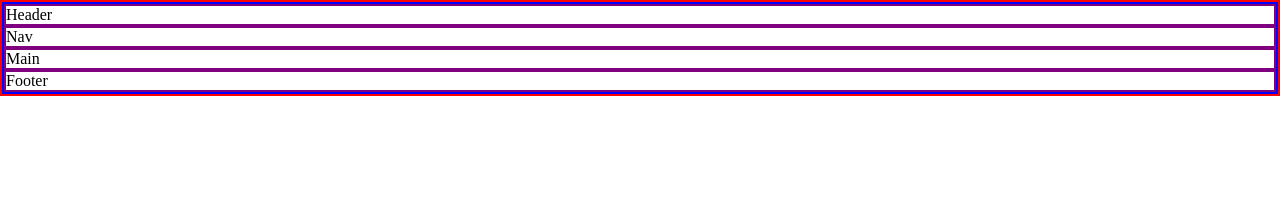
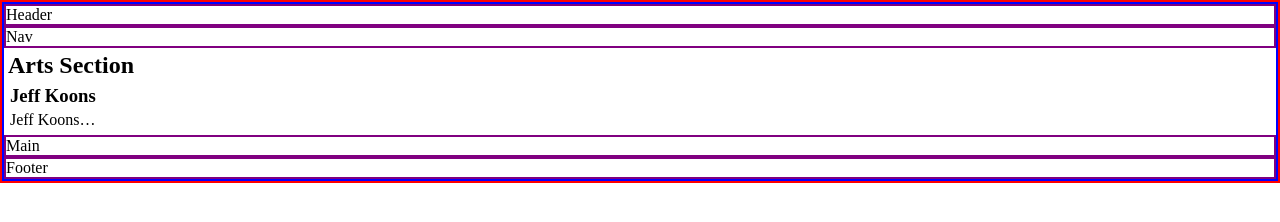
Before and after one commit to jiheekim93/26-september-2017--qc, a plain HTML site: page index.html in a window 1280 px wide. Drawn offline with Linux system fonts and the light colour scheme.

Commit message:
Add more structural elements

```diff
--- a/index.html
+++ b/index.html
@@ -10,6 +10,13 @@
 <body>
    <header>Header</header>
    <nav>Nav</nav>
+   <section>
+      <h2>Arts Section</h2>
+      <article>
+         <h3>Jeff Koons</h3>
+         <p>Jeff Koons…</p>
+      </article>
+   </section>
    <main>Main</main>
    <footer>Footer</footer>
 </body>
```
Lines whose indentation alone changed are shown as unchanged.
